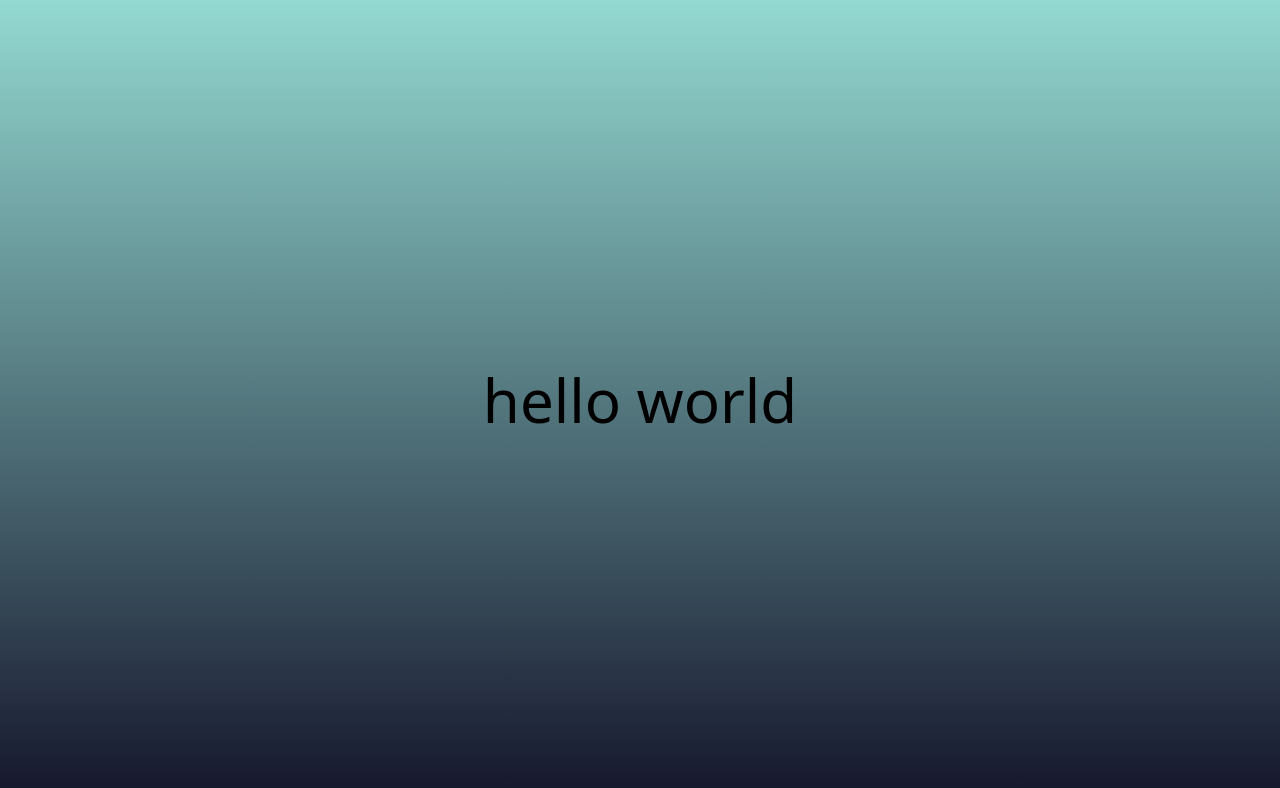
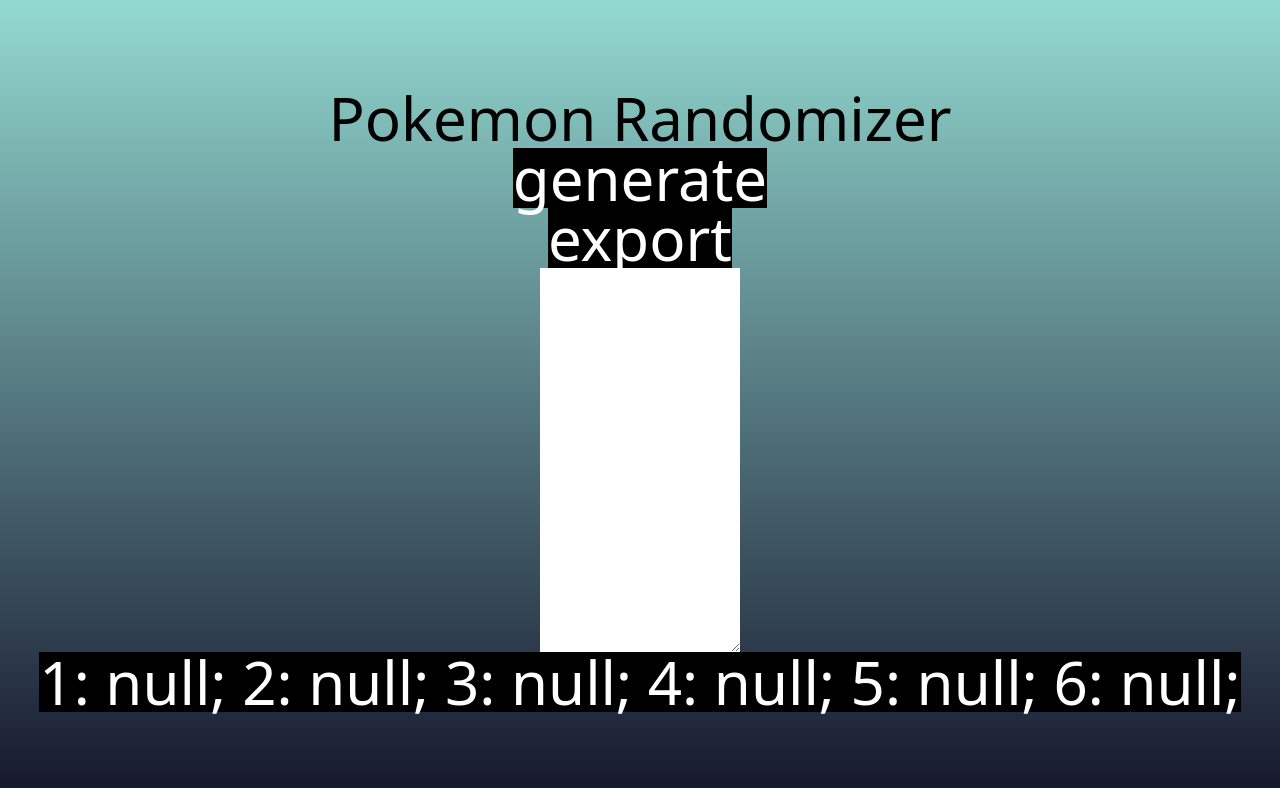
Before and after one commit to manski117/pokemon-random-team-generator, a Next.js app in the folder pokemon-random-team-generator/: page / in a window 1280 px wide. Shown: the top 788 px of the page. Built offline with nearby package versions, Linux system fonts and the light colour scheme.

Commit message:
Cleanup TS errors in random.ts
The non-null insertion opperator (!) is a thing of beauty.

```diff
--- a/pokemon-random-team-generator/next.config.mjs
+++ b/pokemon-random-team-generator/next.config.mjs
@@ -20,5 +20,10 @@
     locales: ["en"],
     defaultLocale: "en",
   },
+  eslint: {
+    // Warning: This allows production builds to successfully complete even if
+    // your project has ESLint errors.
+    ignoreDuringBuilds: true,
+  },
 };
 export default config;
--- /dev/null
+++ b/pokemon-random-team-generator/src/_document.tsx
@@ -0,0 +1,22 @@
+import Document, {Html, Head, Main, NextScript} from 'next/document';
+
+//this actually NEEDS to be a class component bc we need to extend our Document to enable nextjs to use methods we need.
+export default class CustomDocument extends Document {
+    render(): JSX.Element {
+        return <Html>
+            <Head>
+                <meta property='custom' content='nothing' />
+            </Head>
+
+            <body>
+                <Main/>
+
+            </body>
+
+            <NextScript/>
+
+        </Html>
+    }
+}
+
+//this will be available on EVERY page, even ones that 404
--- a/pokemon-random-team-generator/src/pages/api/functions/random.ts
+++ b/pokemon-random-team-generator/src/pages/api/functions/random.ts
@@ -3,9 +3,9 @@
 import { Pokedex } from '../data/pokedex';
 import { Natures } from '../data/natures';
 
-function getRandomKey(obj): string{
-  return Object.keys(obj)[Math.floor(Math.random() * Object.keys(obj).length)];
-}
+function getRandomKey<T>(obj: T): keyof T {
+    return Object.keys(obj as Record<keyof T, any>)[Math.floor(Math.random() * Object.keys(obj as Record<keyof T, any>).length)] as keyof T;
+  }
 
 function pick4Moves(arr: string[]){
   //take an array of 4+ moves and randomly select moves into an output array of 4 moves.
@@ -35,14 +35,14 @@
   }
 
   //select random key
-  const randomSpecies = Object.keys(setData)[Math.floor(Math.random() * Object.keys(setData).length)];
+  const randomSpecies:string = Object.keys(setData)[Math.floor(Math.random() * Object.keys(setData).length)]!;
 
   //find pokedex data
   const dexData = Pokedex[randomSpecies];
 
   //get relevant information from that key
   //grab the set array
-  let sets = setData[randomSpecies].sets;
+  let sets = setData[randomSpecies]!.sets;
 
   //grab a random set from that array
   let randomSet = sets[Math.floor(Math.random() * Object.keys(sets).length)];
@@ -59,11 +59,11 @@
 
   //assign ability
   //TODO: assign abilities based on roles
-  if ((Object.keys(dexData.abilities).length) > 1 ){
-    let randomAbility: string = dexData.abilities[getRandomKey(dexData.abilities)];
+  if ((Object.keys(dexData!.abilities).length) > 1 ){
+    let randomAbility: string = dexData!.abilities[getRandomKey(dexData!.abilities)];
     monSet.ability = randomAbility;
   } else {
-    monSet.ability = dexData.abilities[0];
+    monSet.ability = dexData!.abilities[0];
   }
 
   //assign EVs
@@ -72,16 +72,16 @@
 
   //assign Nature
   //TODO: assign nature based on roles
-  monSet.nature = Natures['quirky'].name;
+  monSet.nature = Natures['quirky']!.name;
 
 
   //assign moveset
   //moves are divided by role already, so just pick them randomly
-  monSet.moves = pick4Moves(randomSet.movepool);
+  monSet.moves = pick4Moves(randomSet!.movepool);
 
   //determine tera type randomly, but only if tera is possible
-  if(randomSet.teraTypes){
-    let shuffledTypes: string[] = randomSet.teraTypes.sort(() => Math.random() - 0.5);
+  if(randomSet!.teraTypes){
+    let shuffledTypes: string[] = randomSet!.teraTypes.sort(() => Math.random() - 0.5);
     monSet.teraType = shuffledTypes[0];
   }
 
@@ -89,7 +89,7 @@
   //test line
   console.log("Species:", randomSpecies);
   console.log("Raw Set:", randomSet);
-  console.log("Abilities:", dexData.abilities);
+  console.log("Abilities:", dexData!.abilities);
   console.log("Battle Ready Pokemon:", monSet);
 
 
--- a/pokemon-random-team-generator/src/pages/index.tsx
+++ b/pokemon-random-team-generator/src/pages/index.tsx
@@ -1,8 +1,125 @@
 import { type NextPage } from "next";
 import Head from "next/head";
 import Link from "next/link";
+import React from "react";
+
+//import functions
+import { getRandomPokemon } from "./api/functions/random";
+//import data
+import { RandomSetsSV } from "./api/data/randomSetsSV";
+//interfaces
+import { BattlePokemon, PokeSets, Team } from "./api/data/interfaces";
+
+
+
+
 
 const Home: NextPage = () => {
+  const [teamData, setTeamData] = React.useState<string>('');
+  const [team, setTeam] = React.useState<Team>({
+    1: null,
+    2: null,
+    3: null,
+    4: null,
+    5: null,
+    6: null,
+  });
+
+  React.useEffect(() => {
+    console.log('the current team state:', team);
+  }, [team]);
+
+  function generateRandomMon() {
+    /////randomize mons and set state/////
+    //make running list of chosen mons to ensure no duplicate species.
+    let teamSoFar: string[] = [];
+
+    //chose 6 mons, checking running list each time
+
+    //generate first mon
+    let slot1: BattlePokemon = getRandomPokemon(RandomSetsSV);
+    teamSoFar.push(slot1.species);
+
+    //generate the rest, checking as you go
+
+    let slot2: BattlePokemon;
+    do {
+      slot2 = getRandomPokemon(RandomSetsSV);
+    } while (teamSoFar.includes(slot2.species));
+    teamSoFar.push(slot2.species);
+
+    let slot3: BattlePokemon;
+    do {
+      slot3 = getRandomPokemon(RandomSetsSV);
+    } while (teamSoFar.includes(slot3.species));
+    teamSoFar.push(slot3.species);
+
+    let slot4: BattlePokemon;
+    do {
+      slot4 = getRandomPokemon(RandomSetsSV);
+    } while (teamSoFar.includes(slot4.species));
+    teamSoFar.push(slot4.species);
+
+    let slot5: BattlePokemon;
+    do {
+      slot5 = getRandomPokemon(RandomSetsSV);
+    } while (teamSoFar.includes(slot5.species));
+    teamSoFar.push(slot5.species);
+
+    let slot6: BattlePokemon;
+    do {
+      slot6 = getRandomPokemon(RandomSetsSV);
+    } while (teamSoFar.includes(slot6.species));
+    teamSoFar.push(slot6.species);
+
+    let newTeamState = {
+      1: slot1,
+      2: slot2,
+      3: slot3,
+      4: slot4,
+      5: slot5,
+      6: slot6,
+    };
+
+    //update team state ONCE.
+    setTeam((prevState) => {
+      return { ...prevState, ...newTeamState };
+    });
+    setTeamData('you hit the generate button. State should have updated.');
+    console.log('teamSoFar:', teamSoFar);
+  }
+
+
+  function stringifyTeam(team: Team): string {
+    //TODO write this
+    //stringify poke obj into smogon format
+    let exportTxt: string = '';
+
+    for (const i in team) {
+      //loop through each pokemon object and parse out its data
+      let pokemon = team[i];
+      //teraType could by null
+      let teraTypeExists: string = pokemon.teraType
+        ? `Tera Type: ${pokemon.teraType}`
+        : '';
+      //turn moves into hyphenated list
+      let moves = pokemon.moves.map((move) => `-${move}`).join('\n');
+      //concatinate all together
+      let pokeText = `${pokemon.species} @ ${pokemon.item}\nAbility:${pokemon.species}\n${teraTypeExists}\nEVs: ${pokemon.evSpread}\n${pokemon.nature} Nature\n${moves}\n\n`;
+      exportTxt = exportTxt.concat('', pokeText);
+    }
+
+    //send the string data to the callback function
+    console.log('trying to send this to textarea:', exportTxt);
+    return exportTxt;
+  }
+
+  function exportData() {
+    let exportTxt: string = stringifyTeam(team);
+    setTeamData(exportTxt);
+  }
+
+
   return (
     <>
       <Head>
@@ -11,7 +128,24 @@
         <link rel="icon" href="/favicon.ico" />
       </Head>
       <main className="flex min-h-screen flex-col items-center justify-center bg-gradient-to-b from-[#93d9d1] to-[#15162c]">
-        <h1 className="text-sm sm:text-lg md:text-2xl lg:text-4xl xl:text-6xl">hello world</h1>
+        <h1 className="text-sm sm:text-lg md:text-2xl lg:text-4xl xl:text-6xl">Pokemon Randomizer</h1>
+        <button className="text-xs text-white bg-black sm:text-lg md:text-2xl lg:text-4xl xl:text-6xl" onClick={generateRandomMon}>generate</button>
+      <button className="text-xs text-white bg-black sm:text-lg md:text-2xl lg:text-4xl xl:text-6xl" onClick={exportData}>export</button>
+      <textarea
+        name="export"
+        id="export"
+        cols="20"
+        rows="16"
+        value={teamData}
+        onChange={generateRandomMon}
+      ></textarea>
+      <p className="text-xs text-white bg-black sm:text-lg md:text-2xl lg:text-4xl xl:text-6xl" >
+        {Object.keys(team).map((key) =>
+          team[key]
+            ? `${key}: ${team[key].species}; `
+            : `${key}: ${team[key]}; `
+        )}
+      </p>
       </main>
     </>
   );
```
